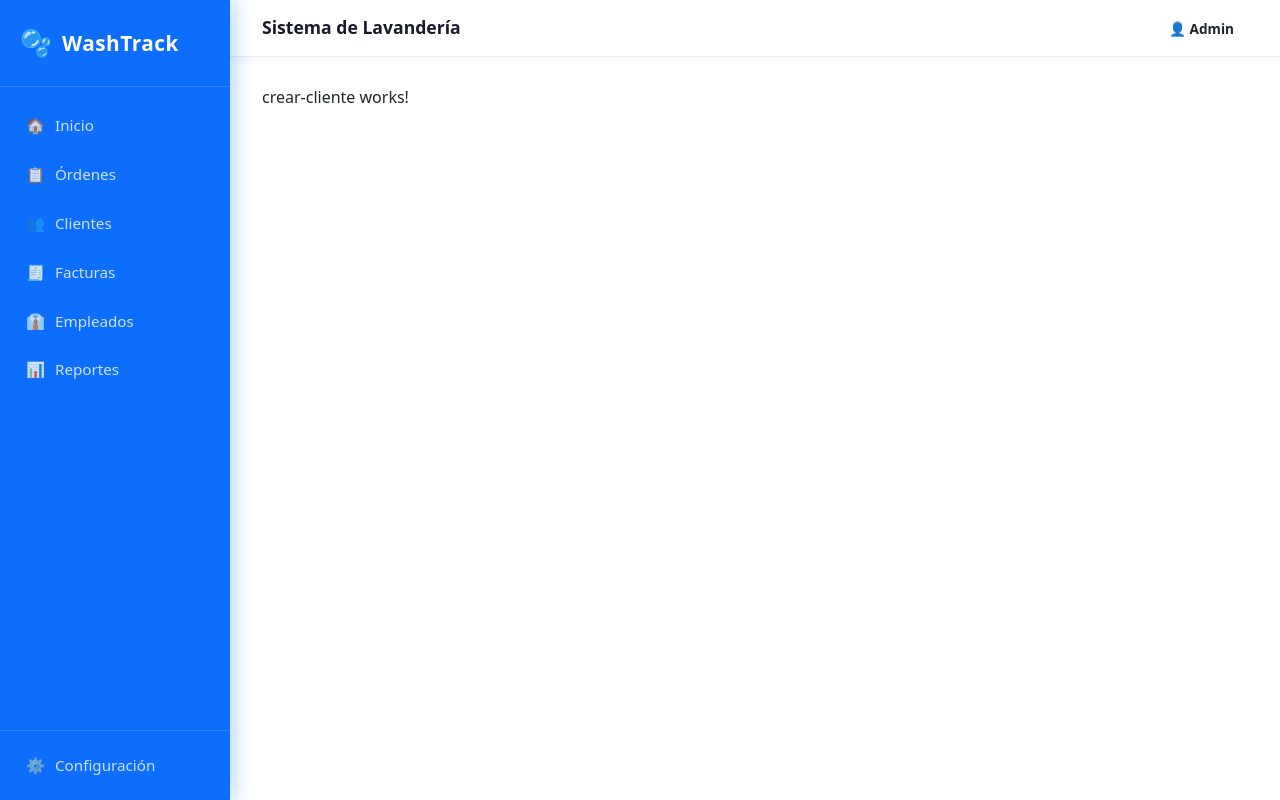
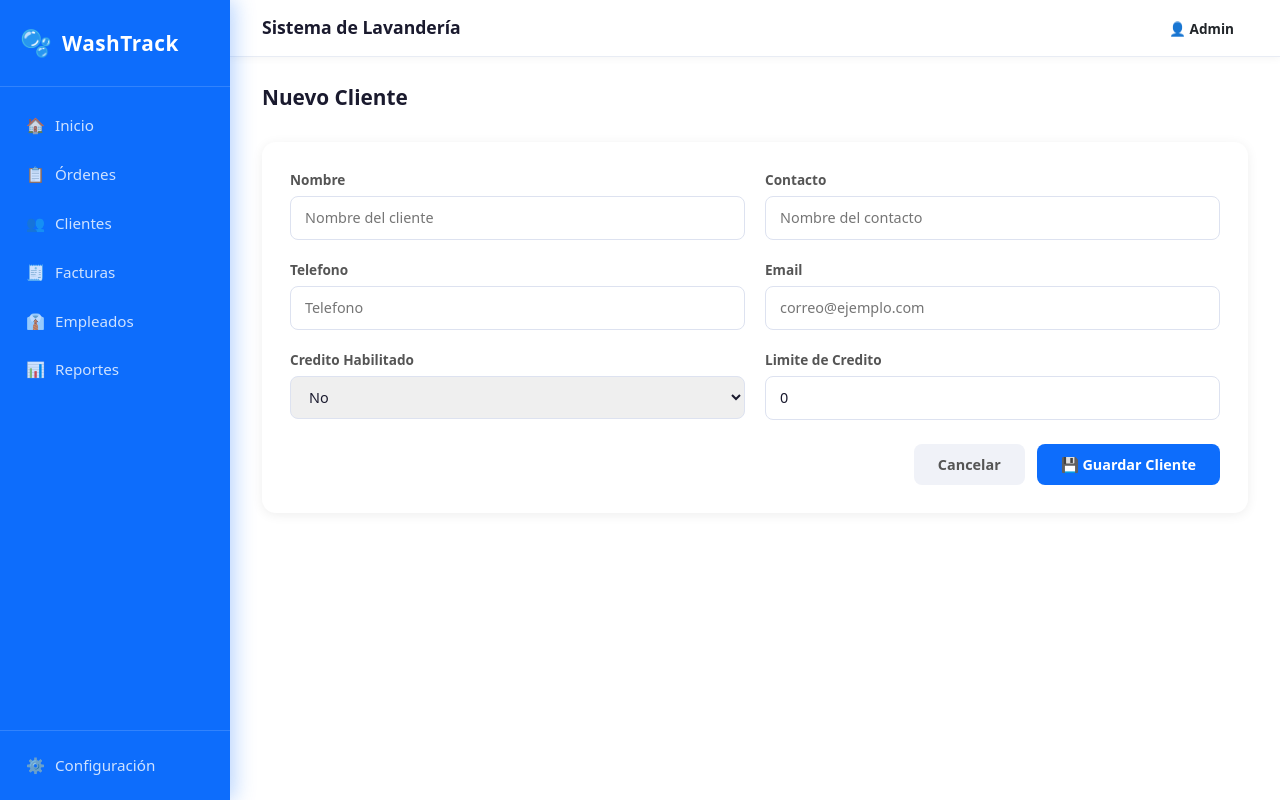
Before and after one commit to amg-argenis/washtrack-front, an Angular app: page /clientes/crear in a window 1280 px wide. Built offline with nearby package versions, Linux system fonts and the light colour scheme.

Commit message:
Crear clientes, Ok

```diff
--- a/src/app/features/clientes/crear-cliente/crear-cliente.component.css
+++ b/src/app/features/clientes/crear-cliente/crear-cliente.component.css
@@ -0,0 +1,111 @@
+.page-wrapper {
+    display: flex;
+    flex-direction: column;
+    gap: 24px;
+}
+
+.page-header {
+    display: flex;
+    align-items: center;
+    justify-content: space-between;
+}
+
+.page-title {
+    font-size: 1.3rem;
+    font-weight: 700;
+    color: #1a1a2e;
+}
+
+.form-card {
+    background: white;
+    border-radius: 14px;
+    box-shadow: 0 2px 12px rgba(0, 0, 0, 0.07);
+    padding: 28px;
+}
+
+.form-grid {
+    display: grid;
+    grid-template-columns: 1fr 1fr;
+    gap: 20px;
+    margin-bottom: 24px;
+}
+
+.form-group {
+    display: flex;
+    flex-direction: column;
+    gap: 6px;
+}
+
+.form-group label {
+    font-size: 0.85rem;
+    font-weight: 600;
+    color: #555;
+}
+
+.form-group input,
+.form-group select {
+    padding: 10px 14px;
+    border: 1px solid #dde2f0;
+    border-radius: 8px;
+    font-size: 0.9rem;
+    color: #1a1a2e;
+    outline: none;
+    transition: border 0.2s;
+}
+
+.form-group input:focus,
+.form-group select:focus {
+    border-color: rgb(13, 109, 252);
+}
+
+.form-actions {
+    display: flex;
+    justify-content: flex-end;
+    gap: 12px;
+}
+
+.btn-primary {
+    background: rgb(13, 109, 252);
+    color: white;
+    border: none;
+    padding: 10px 24px;
+    border-radius: 8px;
+    font-size: 0.9rem;
+    font-weight: 600;
+    cursor: pointer;
+    transition: background 0.2s;
+}
+
+.btn-primary:hover {
+    background: rgb(10, 88, 202);
+}
+
+.btn-primary:disabled {
+    opacity: 0.6;
+    cursor: not-allowed;
+}
+
+.btn-secondary {
+    background: #f0f2f8;
+    color: #555;
+    border: none;
+    padding: 10px 24px;
+    border-radius: 8px;
+    font-size: 0.9rem;
+    font-weight: 600;
+    cursor: pointer;
+    transition: background 0.2s;
+}
+
+.btn-secondary:hover {
+    background: #e0e4f0;
+}
+
+.alert-error {
+    background: rgba(220, 53, 69, 0.1);
+    color: rgb(220, 53, 69);
+    padding: 12px 16px;
+    border-radius: 8px;
+    font-size: 0.88rem;
+    margin-bottom: 20px;
+}
--- a/src/app/features/clientes/crear-cliente/crear-cliente.component.html
+++ b/src/app/features/clientes/crear-cliente/crear-cliente.component.html
@@ -1 +1,53 @@
-<p>crear-cliente works!</p>
+<div class="page-wrapper">
+    <div class="page-header">
+        <h3 class="page-title">Nuevo Cliente</h3>
+    </div>
+
+    <div class="form-card">
+        @if(errorMsg) {
+        <div class="alert-error">{{ errorMsg }}</div>
+        }
+
+        <div class="form-grid">
+            <div class="form-group">
+                <label>Nombre</label>
+                <input type="text" [(ngModel)]="clienteRequest.nombre" placeholder="Nombre del cliente" />
+            </div>
+
+            <div class="form-group">
+                <label>Contacto</label>
+                <input type="text" [(ngModel)]="clienteRequest.contacto" placeholder="Nombre del contacto" />
+            </div>
+
+            <div class="form-group">
+                <label>Telefono</label>
+                <input type="text" [(ngModel)]="clienteRequest.telefono" placeholder="Telefono" />
+            </div>
+
+            <div class="form-group">
+                <label>Email</label>
+                <input type="email" [(ngModel)]="clienteRequest.email" placeholder="correo@ejemplo.com" />
+            </div>
+
+            <div class="form-group">
+                <label>Credito Habilitado</label>
+                <select [(ngModel)]="clienteRequest.creditoHabilitado">
+                    <option [value]="true">Si</option>
+                    <option [value]="false">No</option>
+                </select>
+            </div>
+
+            <div class="form-group">
+                <label>Limite de Credito</label>
+                <input type="number" [(ngModel)]="clienteRequest.limiteCredito" min="0" />
+            </div>
+        </div>
+
+        <div class="form-actions">
+            <button class="btn-secondary" (click)="cancelar()">Cancelar</button>
+            <button class="btn-primary" (click)="guardar()" [disabled]="guardando">
+                {{ guardando ? 'Guardando...' : '💾 Guardar Cliente' }}
+            </button>
+        </div>
+    </div>
+</div>
--- a/src/app/features/clientes/crear-cliente/crear-cliente.component.ts
+++ b/src/app/features/clientes/crear-cliente/crear-cliente.component.ts
@@ -1,9 +1,58 @@
-import { Component } from '@angular/core';
+import { ChangeDetectorRef, Component } from '@angular/core';
+import { Router } from '@angular/router';
+import { FormsModule } from '@angular/forms';
+import { ClienteService } from '../../../servidor/cliente.service';
+import { InsertarClienteRequest } from '../../../models/clientes/insertar-cliente-request';
 
 @Component({
   selector: 'app-crear-cliente',
-  imports: [],
+  imports: [FormsModule],
   templateUrl: './crear-cliente.component.html',
-  styleUrl: './crear-cliente.component.css',
+  styleUrl: './crear-cliente.component.css'
 })
-export class CrearClienteComponent {}
+export class CrearClienteComponent {
+
+  guardando = false;
+  errorMsg = '';
+
+  clienteRequest: InsertarClienteRequest = {
+    idCliente: '',
+    tenantId: '',
+    nombre: '',
+    contacto: '',
+    telefono: '',
+    email: '',
+    creditoHabilitado: false,
+    limiteCredito: 0
+  };
+
+  constructor(
+    private clienteService: ClienteService,
+    private router: Router,
+    private cdr: ChangeDetectorRef) { }
+
+  guardar() {
+    this.guardando = true;
+    this.errorMsg = '';
+
+    this.clienteService.insertarCliente(this.clienteRequest).subscribe({
+      next: (data) => {
+        this.guardando = false;
+        if (!data) {
+          this.errorMsg = 'No se recibio respuesta del servidor.';
+          return;
+        }
+        this.router.navigate(['/clientes/listar']);
+      },
+      error: (err) => {
+        this.guardando = false;
+        this.errorMsg = 'Error al crear el cliente. Verifica los datos.';
+        console.error('Error al crear cliente:', err);
+      }
+    });
+  }
+
+  cancelar() {
+    this.router.navigate(['/clientes/listar']);
+  }
+}
--- a/src/app/servidor/cliente.service.ts
+++ b/src/app/servidor/cliente.service.ts
@@ -43,7 +43,7 @@ export class ClienteService {
 
   insertarCliente(request: InsertarClienteRequest): Observable<ClienteResponse | null> {
     return this.http.post<ClienteResponse>(
-      `${this.apiUrl}/clientes/insertar`,
+      `${this.apiUrl}/clientes/crear`,
       request,
       { observe: 'response' }
     ).pipe(
```
Also changed, not shown: 1 other file (tests, documents, lock files or other folders).
